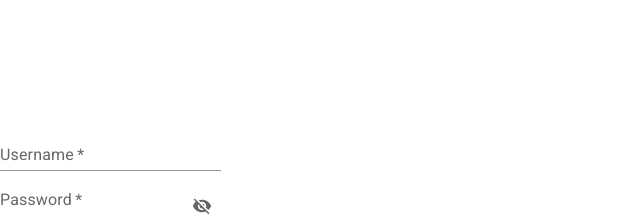
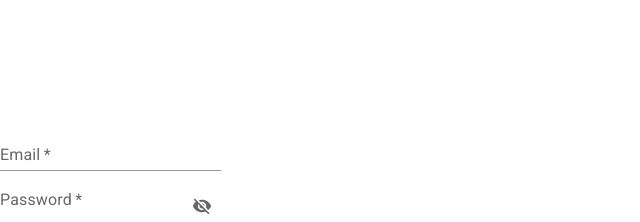
Before and after one commit to Foxy-desu/vinyllo, a React (Vite) app in the folder vinyllo/: page / in a window 1280 px wide. Shown: the part 206-428 px from the top of the page, without its empty margins (0-640 px from the left). Built offline with nearby package versions, Linux system fonts and the light colour scheme.

Commit message:
fix: edit auth_form to make it compatible with JSON server

```diff
--- a/vinyllo/src/entities/auth_form/ui/auth_form.tsx
+++ b/vinyllo/src/entities/auth_form/ui/auth_form.tsx
@@ -19,6 +19,8 @@ export type TFormProps = {
   handleChange: TChangeHandler;
   handleSubmit: TSubmitHandler;
   stopClick: boolean;
+  responsePending: boolean,
+  requestError: string
 };
 
 export const Form = ({
@@ -27,31 +29,35 @@ export const Form = ({
   handleChange,
   handleSubmit,
   stopClick,
+  responsePending,
+  requestError
 }: TFormProps) => {
   const [showPassword, setShowPassword] = React.useState(false);
   function toggleShowPassword() {
     setShowPassword(!showPassword);
   }
   return (
+    <>
+    {responsePending && <div>Please, wait...</div>}
     <form>
       <Stack direction="row">
         <Stack direction="column">
           <AuthInput
-            label="Username"
+            label="Email"
             type={'text'}
-            name="username"
-            placeholder="John_Doe"
-            value={values.username || ''}
-            error={errors.username}
+            name="email"
+            placeholder="test@example.com"
+            value={values.email || ''}
+            error={errors.email}
             onChange={handleChange}
           />
-          {errors.username && <p>{errors.username}</p>}
+          {errors.email && <p>{errors.email}</p>}
           <AuthInput
             label="Password"
             type={showPassword ? 'text' : 'password'}
-            name="userpassword"
-            value={values.userpassword || ''}
-            error={errors.userpassword}
+            name="password"
+            value={values.password || ''}
+            error={errors.password}
             onChange={handleChange}
           >
             <VisibilityCheckBox
@@ -59,7 +65,7 @@ export const Form = ({
               onClick={toggleShowPassword}
             />
           </AuthInput>
-          {errors.userpassword && <p>{errors.userpassword}</p>}
+          {errors.password && <p>{errors.password}</p>}
         </Stack>
       </Stack>
 
@@ -84,5 +90,6 @@ export const Form = ({
         />
       </Stack>
     </form>
+    </>
   );
 };
```
